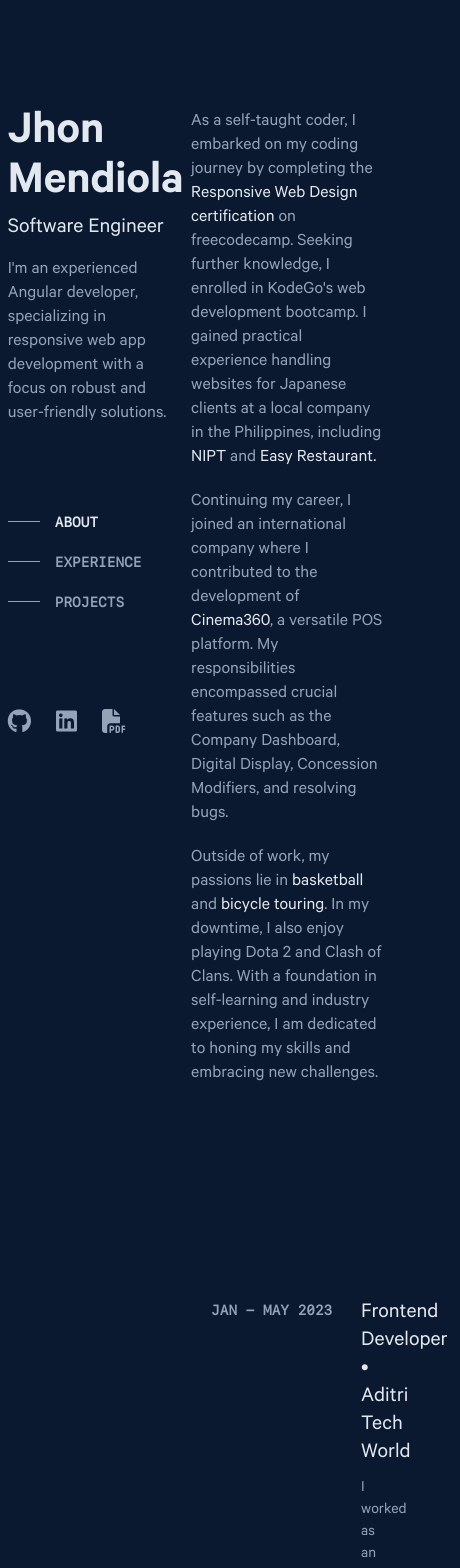
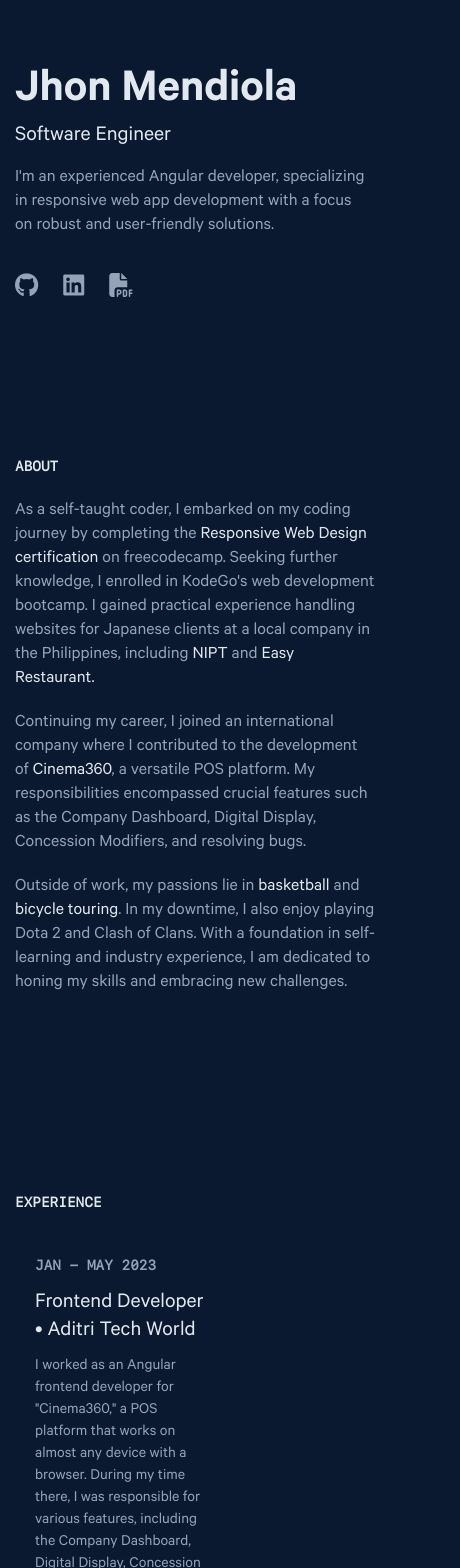
Before and after one commit to AngPayas055/portfoliov2, an Angular app: page /main/home in a window 390 px wide. Shown: the top 1568 px of the page, 460 px wide, since content can reach past the window. Built offline with nearby package versions, Linux system fonts and the light colour scheme.

Commit message:
responsive

```diff
--- a/src/app/modules/main/home/home.component.css
+++ b/src/app/modules/main/home/home.component.css
@@ -27,6 +27,7 @@
 }
 #experience{
     padding: 13vh 0 10vh;
+    padding-top: calc(13vh - 20px);
 }
 #projects{
     padding: 13vh 0 10vh;
@@ -73,6 +74,11 @@
 
 .active-nav {
     color: var(--font-secondary);
+
+    .line{
+        width: 65px;
+        border-top: 1px solid var(--font-secondary);
+    }
 }
 .line{
     width: 32px;
@@ -114,6 +120,7 @@
     font-size: 14px;
     font-weight: 600;
     line-height: 20px;
+    margin-bottom: 15px;
 }
 .exp-right{
     width: calc(100% - 150px);
@@ -129,4 +136,68 @@
     margin: 10px 10px 0 0;
     display: inline-block;
 }
-@media screen and (max-width: 1000px){}
+.sec-title{
+    font-family: 'SFMono 400';
+    color: var(--font-secondary);
+    text-decoration: none;
+    font-size: 14px;
+    font-weight: 600;
+    padding: 25px 0;
+    position: sticky;
+    top: 0;
+    background-color: #0A192F;
+}
+@media screen and (max-width: 800px){
+    .cont{
+        flex-direction: column;
+        padding: 0 35px;
+    }
+    .group-left{
+        width: 100%;
+        position: relative;
+        top: 0;
+        height: unset;
+        padding: 8vh 0 3vh;
+        display: flex;
+        flex-direction: column;
+        justify-content: space-between;
+    }
+    .group-right{
+        width: 100%;
+    }
+    .nav{
+        display: none;
+    }
+    .btn-icon-cont{
+        margin-top: 35px;
+    }
+    /* .group-left{
+        width: 45%;
+        position: sticky;
+        top: 0;
+        height: unset;
+        padding: 8vh 0;
+        display: flex;
+        flex-direction: column;
+        justify-content: space-between;
+    } */
+}
+@media screen and (max-width: 600px){
+    .cont{
+        flex-direction: column;
+        padding: 0 15px;
+    }
+    .exp-cont{
+        display: flex;
+        flex-direction: column;
+    }
+    .exp-left{
+        width: 200px;
+        font-family: 'SFMono 400';
+        color: var(--font-primary);
+        font-size: 14px;
+        font-weight: 600;
+        line-height: 20px;
+        margin-bottom: 15px;
+    }
+}
--- a/src/app/modules/main/home/home.component.html
+++ b/src/app/modules/main/home/home.component.html
@@ -10,21 +10,21 @@
             </div>
             <div class="nav">
                 <a href="/main/home#about" class="nav-link">
-                    <span [class.active-line]="activeSection?.id === 'about'" class="line"></span>
+                    <span [class.active-line]="activeSection?.id === 'about'" [class.line]="activeSection?.id != 'about'"></span>
                     <span [class.active-nav]="activeSection?.id === 'about'" class="nav-a">ABOUT</span>
                 </a>
                 <a href="/main/home#experience" class="nav-link">
-                    <span [class.active-line]="activeSection?.id === 'experience'" class="line"></span>
+                    <span [class.active-line]="activeSection?.id === 'experience'" [class.line]="activeSection?.id != 'experience'"></span>
                     <span [class.active-nav]="activeSection?.id === 'experience'" class="nav-a">EXPERIENCE</span>
 
                 </a>
                 <a href="/main/home#projects" class="nav-link">
-                    <span [class.active-line]="activeSection?.id === 'projects'" class="line"></span>
+                    <span [class.active-line]="activeSection?.id === 'projects'" [class.line]="activeSection?.id != 'projects'"></span>
                     <span [class.active-nav]="activeSection?.id === 'projects'" class="nav-a">PROJECTS</span>
                 </a>
             </div>
         </div>
-        <div>
+        <div class="btn-icon-cont">
             <a href="https://github.com/AngPayas055" class="icons-actions"><i class="fa-brands fa-github custom-icon mr-25"></i></a>
             <a href="https://www.linkedin.com/in/jhon-rey-mendiola-758685213/" class="icons-actions"><i class="fa-brands fa-linkedin custom-icon mr-25"></i></a>
             <a href="https://drive.google.com/file/d/1ZlCfcb9FupMqW3bHu6RDnnXfJVxabhV3/view?usp=sharing" class="icons-actions"><i class="fa-solid fa-file-pdf custom-icon"></i></a>
@@ -32,6 +32,7 @@
     </div>
     <div class="group-right">
         <div class="sec" id="about">
+            <div class="sec-title">ABOUT</div>
             <div>
                 <p>
                     As a self-taught coder, I embarked on my coding journey by completing the
@@ -54,6 +55,7 @@
             </div>
         </div>
         <div class="sec" id="experience">
+            <div class="sec-title">EXPERIENCE</div>
             <div class="exp-cont">
                 <div class="exp-left">JAN - MAY 2023</div>
                 <div class="exp-right">
@@ -112,6 +114,9 @@
             </div>
 
         </div>
-        <div class="sec" id="projects">projects</div>
+        <div class="sec" id="projects">
+            <div class="sec-title">PROJECTS</div>
+            projects
+        </div>
     </div>
 </div>
```
